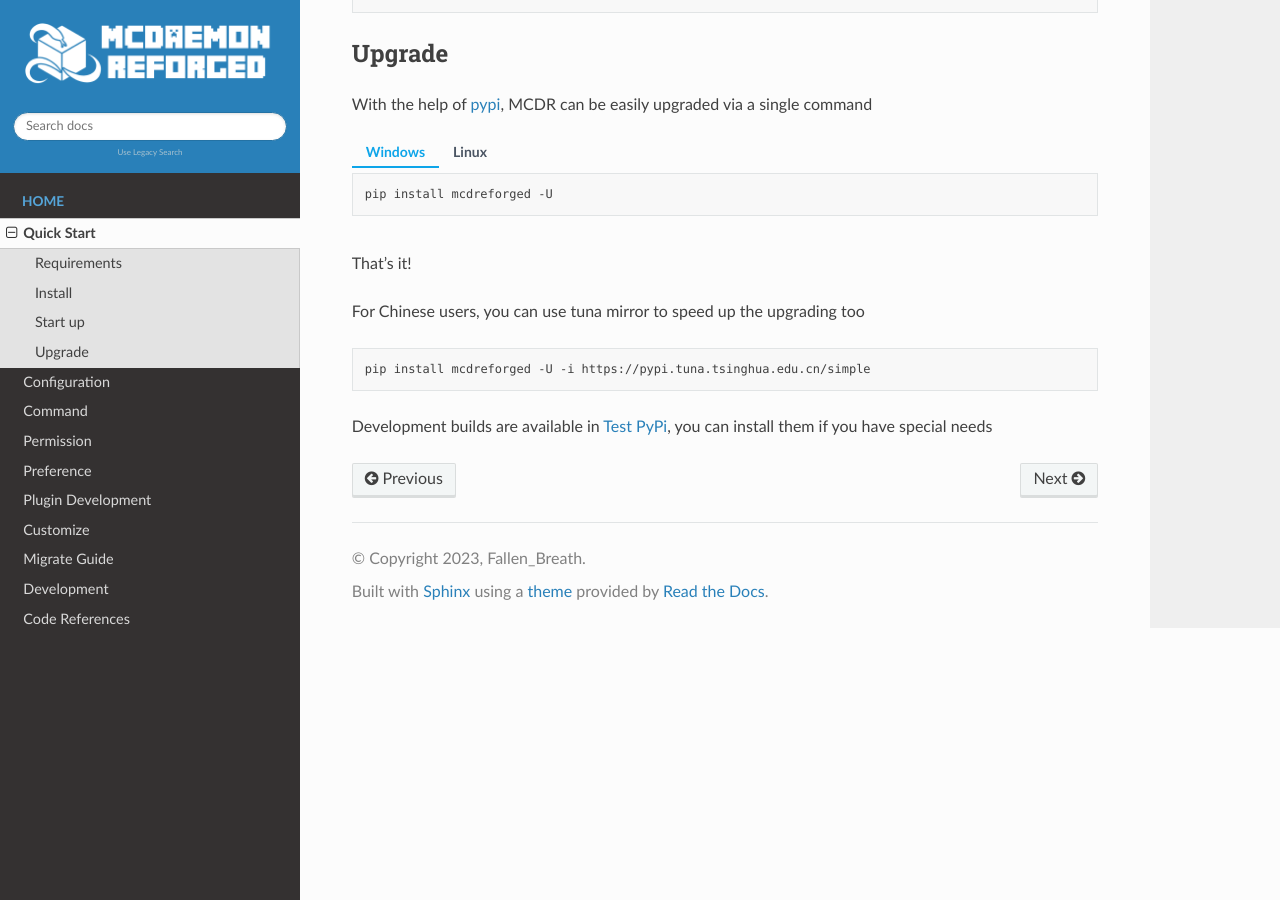
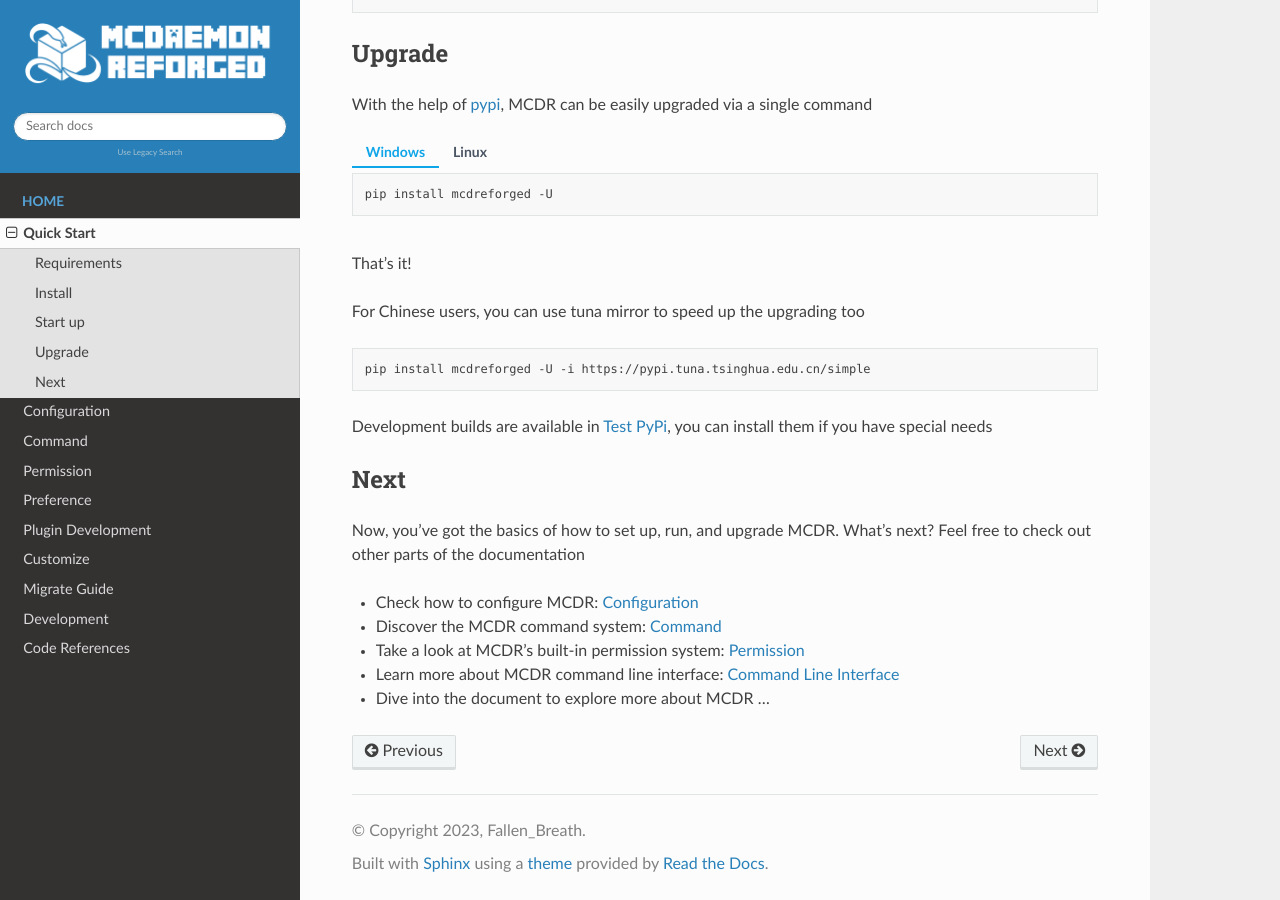
Before and after one commit to MCDReforged/MCDReforged, a Sphinx documentation site: the page built from docs/source/quick_start.rst, in a window 1280 px wide and 900 px high, scrolled down 1554 px. Built offline with Sphinx 7.4.7 and the Read the Docs theme 2.0.0, drawn with Linux system fonts in a browser that asks for light colours; the version number could not be read and is left out; comment, search, counter and statistics services are not loaded.

Commit message:
doc: add `Next` section in the quick start doc

```diff
--- a/docs/source/quick_start.rst
+++ b/docs/source/quick_start.rst
@@ -110,3 +110,14 @@ For Chinese users, you can use tuna mirror to speed up the upgrading too
     pip install mcdreforged -U -i https://pypi.tuna.tsinghua.edu.cn/simple
 
 Development builds are available in `Test PyPi <https://test.pypi.org/project/mcdreforged/#history>`__, you can install them if you have special needs
+
+Next
+----
+
+Now, you've got the basics of how to set up, run, and upgrade MCDR. What's next? Feel free to check out other parts of the documentation
+
+* Check how to configure MCDR: :doc:`/configuration`
+* Discover the MCDR command system: :doc:`/command`
+* Take a look at MCDR's built-in permission system: :doc:`/permission`
+* Learn more about MCDR command line interface: :doc:`/plugin_dev/cli`
+* Dive into the document to explore more about MCDR ...
```
Also changed, not shown: 1 other file.
